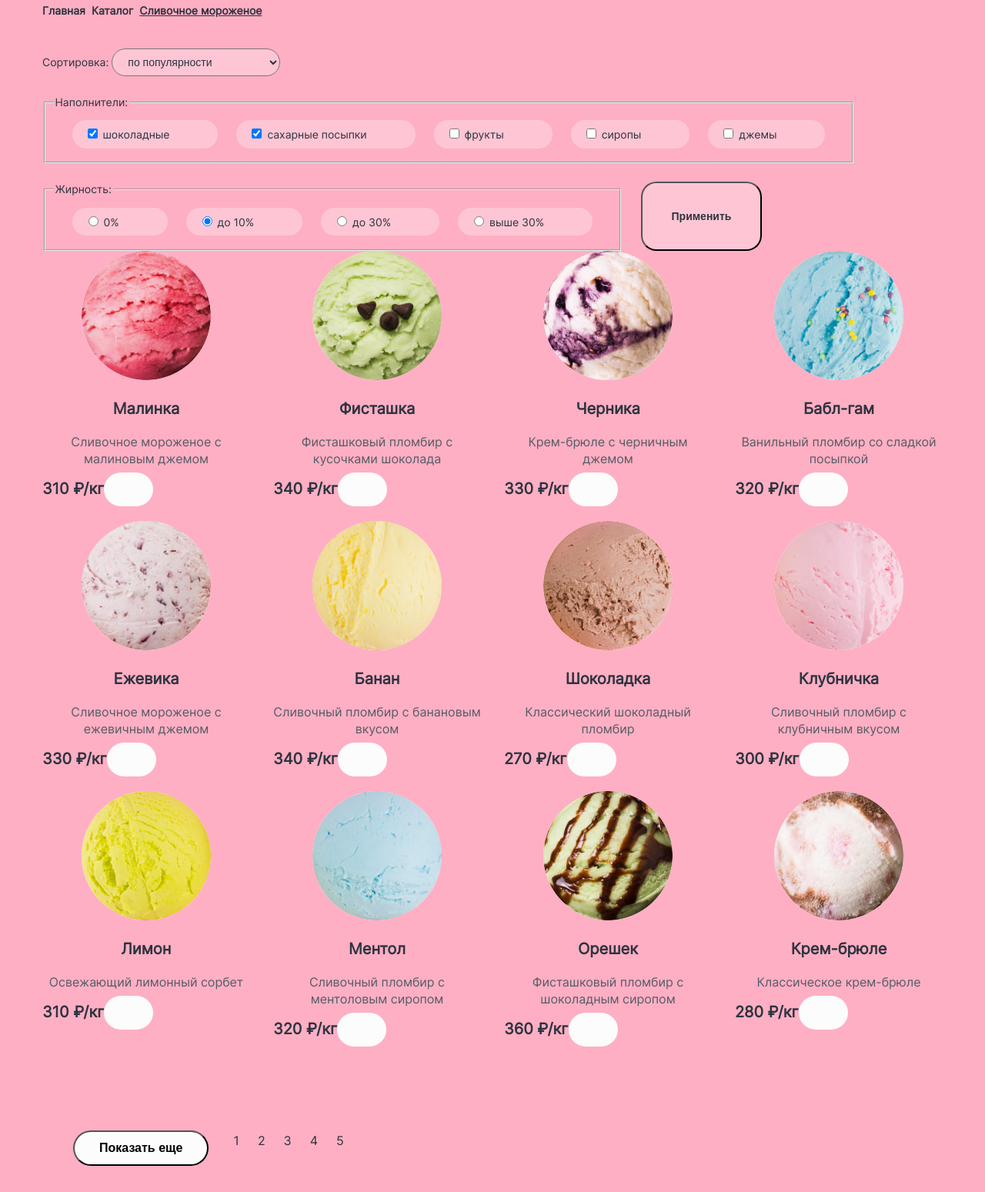
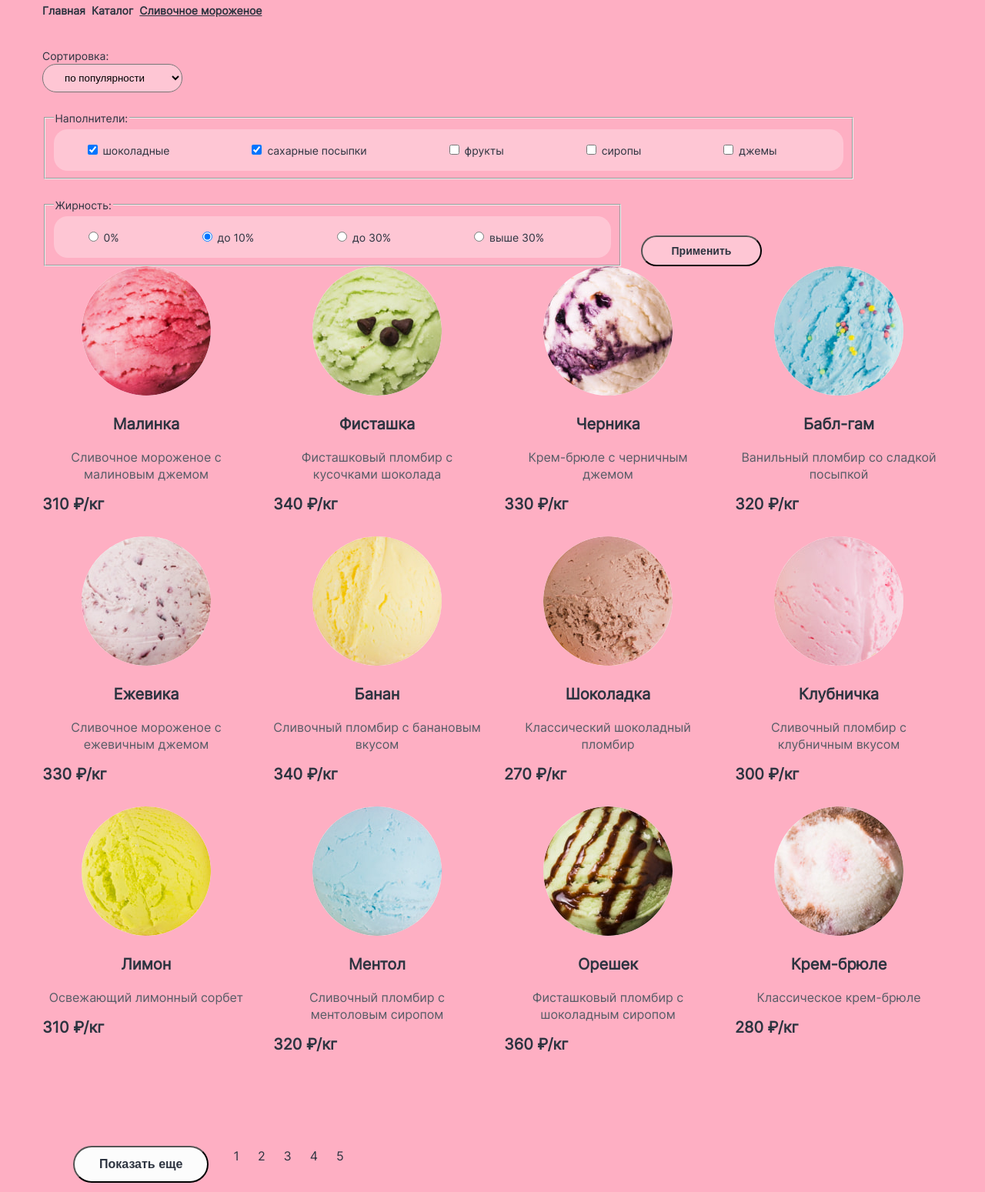
Before and after one commit to htmlacademy-htmlcss/2412429-gllacy-1, a plain HTML site: page catalog.html in a window 1280 px wide. Shown: the part 186-1735 px from the top of the page at 77% size. Drawn offline with Linux system fonts and the light colour scheme.

Commit message:
Добавляет микросетки на флексах

```diff
--- a/catalog.html
+++ b/catalog.html
@@ -77,32 +77,32 @@
 
             <fieldset class="catalog-filter-group">
               <legend class="catalog-filter-title">Наполнители:</legend>
-              <ul class="catalog-filter-list-item">
-                <li class="catalog-filter-list">
+              <ul class="catalog-filter-list">
+                <li class="catalog-filter-list-item">
                   <label class="control">
                     <input class="control-input" type="checkbox" name="fillers" value="chocolate" checked>
                     шоколадные
                   </label>
                 </li>
-                <li class="catalog-filter-list">
+                <li class="catalog-filter-list-item">
                   <label class="control">
                     <input class="control-input" type="checkbox" name="fillers" value="sugar" checked>
                     сахарные посыпки
                   </label>
                 </li>
-                <li class="catalog-filter-list">
+                <li class="catalog-filter-list-item">
                   <label class="control">
                     <input class="control-input" type="checkbox" name="fillers" value="fruits">
                     фрукты
                   </label>
                 </li>
-                <li class="catalog-filter-list">
+                <li class="catalog-filter-list-item">
                   <label class="control">
                     <input class="control-input" type="checkbox" name="fillers" value="syrups">
                     сиропы
                   </label>
                 </li>
-                <li class="catalog-filter-list">
+                <li class="catalog-filter-list-item">
                   <label class="control">
                     <input class="control-input" type="checkbox" name="fillers" value="jams">
                     джемы
@@ -113,26 +113,26 @@
 
             <fieldset class="catalog-filter-group">
               <legend class="catalog-filter-title">Жирность:</legend>
-              <ul class="catalog-filter-list-item">
-                <li class="catalog-filter-list">
+              <ul class="catalog-filter-list">
+                <li class="catalog-filter-list-item">
                   <label class="control">
                     <input class="control-input" type="radio" name="fat" value="0%">
                     0%
                   </label>
                 </li>
-                <li class="catalog-filter-list">
+                <li class="catalog-filter-list-item">
                   <label class="control">
                     <input class="control-input" type="radio" name="fat" value="до 10%" checked>
                     до 10%
                   </label>
                 </li>
-                <li class="catalog-filter-list">
+                <li class="catalog-filter-list-item">
                   <label class="control">
                     <input class="control-input" type="radio" name="fat" value="до 30%">
                     до 30%
                   </label>
                 </li>
-                <li class="catalog-filter-list">
+                <li class="catalog-filter-list-item">
                   <label class="control">
                     <input class="control-input" type="radio" name="fat" value="выше 30%">
                     выше 30%
@@ -140,7 +140,7 @@
                 </li>
               </ul>
             </fieldset>
-            <button class="button button-secondary" type="submit">Применить</button>
+            <button class="button button-secondary catalog-filter-button" type="submit">Применить</button>
           </form>
 
           <div class="products-column">
@@ -153,7 +153,7 @@
                   <p class="product-card-text">Сливочное мороженое с малиновым джемом</p>
                 </a>
                 <b class="product-card-price">310 ₽/кг</b>
-                <a class="product-card-button button" href="#!">
+                <a class="product-card-button" href="#!">
                   <p class="visually-hidden">Купить.</p>
                 </a>
               </li>
@@ -165,7 +165,7 @@
                   <p class="product-card-text">Фисташковый пломбир с кусочками шоколада</p>
                 </a>
                 <b class="product-card-price">340 ₽/кг</b>
-                <a class="product-card-button button" href="#!">
+                <a class="product-card-button" href="#!">
                   <p class="visually-hidden">Купить.</p>
                 </a>
               </li>
@@ -177,7 +177,7 @@
                   <p class="product-card-text">Крем-брюле с черничным джемом</p>
                 </a>
                 <b class="product-card-price">330 ₽/кг</b>
-                <a class="product-card-button button" href="#!">
+                <a class="product-card-button" href="#!">
                   <p class="visually-hidden">Купить.</p>
                 </a>
               </li>
@@ -189,7 +189,7 @@
                   <p class="product-card-text">Ванильный пломбир со сладкой посыпкой</p>
                 </a>
                 <b class="product-card-price">320 ₽/кг</b>
-                <a class="product-card-button button" href="#!">
+                <a class="product-card-button" href="#!">
                   <p class="visually-hidden">Купить.</p>
                 </a>
               </li>
@@ -201,7 +201,7 @@
                   <p class="product-card-text">Сливочное мороженое с ежевичным джемом</p>
                 </a>
                 <b class="product-card-price">330 ₽/кг</b>
-                <a class="product-card-button button" href="#!">
+                <a class="product-card-button" href="#!">
                   <p class="visually-hidden">Купить.</p>
                 </a>
               </li>
@@ -213,7 +213,7 @@
                   <p class="product-card-text">Сливочный пломбир с банановым вкусом</p>
                 </a>
                 <b class="product-card-price">340 ₽/кг</b>
-                <a class="product-card-button button" href="#!">
+                <a class="product-card-button" href="#!">
                   <p class="visually-hidden">Купить.</p>
                 </a>
               </li>
@@ -225,7 +225,7 @@
                   <p class="product-card-text">Классический шоколадный пломбир</p>
                 </a>
                 <b class="product-card-price">270 ₽/кг</b>
-                <a class="product-card-button button" href="#!">
+                <a class="product-card-button" href="#!">
                   <p class="visually-hidden">Купить.</p>
                 </a>
               </li>
@@ -237,7 +237,7 @@
                   <p class="product-card-text">Сливочный пломбир с клубничным вкусом</p>
                 </a>
                 <b class="product-card-price">300 ₽/кг</b>
-                <a class="product-card-button button" href="#!">
+                <a class="product-card-button" href="#!">
                   <p class="visually-hidden">Купить.</p>
                 </a>
               </li>
@@ -249,7 +249,7 @@
                   <p class="product-card-text">Освежающий лимонный сорбет</p>
                 </a>
                 <b class="product-card-price">310 ₽/кг</b>
-                <a class="product-card-button button" href="#!">
+                <a class="product-card-button" href="#!">
                   <p class="visually-hidden">Купить.</p>
                 </a>
               </li>
@@ -261,7 +261,7 @@
                   <p class="product-card-text">Сливочный пломбир с ментоловым сиропом</p>
                 </a>
                 <b class="product-card-price">320 ₽/кг</b>
-                <a class="product-card-button button" href="#!">
+                <a class="product-card-button" href="#!">
                   <p class="visually-hidden">Купить.</p>
                 </a>
               </li>
@@ -273,7 +273,7 @@
                   <p class="product-card-text">Фисташковый пломбир с шоколадным сиропом</p>
                 </a>
                 <b class="product-card-price">360 ₽/кг</b>
-                <a class="product-card-button button" href="#!">
+                <a class="product-card-button" href="#!">
                   <p class="visually-hidden">Купить.</p>
                 </a>
               </li>
@@ -285,7 +285,7 @@
                   <p class="product-card-text">Классическое крем-брюле</p>
                 </a>
                 <b class="product-card-price">280 ₽/кг</b>
-                <a class="product-card-button button" href="#!">
+                <a class="product-card-button" href="#!">
                   <p class="visually-hidden">Купить.</p>
                 </a>
               </li>
@@ -293,8 +293,9 @@
           </div>
 
           <div class="pagination-container">
-            <button class="button-pagination-show-more" type="button">Показать еще</button>
-            <ul class="slider-pagination">
+            <button class="button pagination-show-more" type="button">Показать еще</button>
+
+            <ul class="pagination">
               <li class="pagination-item">
                 <a class="pagination-link pagination-prev pagination-disabled">
                   <span class="visually-hidden">Предыдущая страница.</span>
@@ -332,17 +333,17 @@
           <h2 class="visually-hidden">Наши контакты.</h2>
           <ul class="social-list">
             <li class="social-list-item">
-              <a class="button-social" href="https://t.me/htmlacademy">
+              <a class="social-button" href="https://t.me/htmlacademy">
                 <span class="visually-hidden">Телеграмм.</span>
               </a>
             </li>
             <li class="social-list-item">
-              <a class="button-social" href="https://vk.com/htmlacademy">
+              <a class="social-button" href="https://vk.com/htmlacademy">
                 <span class="visually-hidden">Вконтакте.</span>
               </a>
             </li>
             <li class="social-list-item">
-              <a class="button-social" href="https://www.youtube.com/user/htmlacademyru">
+              <a class="social-button" href="https://www.youtube.com/user/htmlacademyru">
                 <span class="visually-hidden">Ютуб.</span>
               </a>
             </li>
--- a/styles/styles.css
+++ b/styles/styles.css
@@ -104,7 +104,7 @@ body {
   padding: 0;
 }
 
-.slader-list {
+.slider-list {
   margin: 0;
   padding: 0;
   display: flex;
@@ -129,23 +129,16 @@ body {
 
 .slider-text-description {
   width: 429px;
+  margin: 0;
   font-size: 18px;
   line-height: 24px;
 }
 
-.button {
-  text-align: center;
-  box-sizing: border-box;
-  padding: 12px 32px;
-  text-decoration: none;
-  border-radius: 26px;
-  background-color: #FCFCFC;
-  color: #2D3440;
-  font-weight: 700;
-}
-
-.present-columns {
+.slider-pagination {
   display: flex;
+  margin: 0;
+  padding: 0;
+  list-style-type: none;
 }
 
 .present-list {
@@ -153,12 +146,12 @@ body {
   grid-template-columns: repeat(2, 1fr);
   list-style-type: none;
   gap: 30px;
-  width: 507px;
 }
 
-.button-present {
-  font-weight: 700;
-  align-self: start
+.present-list-item {
+  padding: 36px 200px 36px 36px;
+  background-color: #FF7799;
+  border-radius: 16px;
 }
 
 .present-heading {
@@ -177,16 +170,6 @@ body {
   line-height: 30px;
 }
 
-.present-text {
-  width: 304px;
-}
-
-.present-list-item {
-  padding: 36px 200px 36px 36px;
-  background-color: #FF7799;
-  border-radius: 16px;
-}
-
 .products-title {
   width: 527px;
   margin: 0 auto;
@@ -196,6 +179,10 @@ body {
   text-align: center;
   padding-top: 80px;
   padding-bottom: 56px;
+}
+
+.present-button {
+  align-self: start
 }
 
 .product-cards {
@@ -322,15 +309,6 @@ body {
   height: 100%;
 }
 
-.button-important {
-  display: flex;
-  padding: 12px 32px;
-  justify-content: center;
-  border-radius: 26px;
-  background-color: #FF2F64;
-  color: #FCFCFC;
-}
-
 .form-wrapper {
   border-radius: 8px;
   background-color: #FCFCFC;
@@ -356,14 +334,6 @@ body {
   width: calc(50% - 21px);
   background-color: #FCFCFC;
   border-radius: 8px;
-}
-
-.contacts-wrapper {
-  background-color: #FCFCFC;
-  width: 343px;
-  height: 364px;
-  border-radius: 8px;
-  box-shadow: 0px 8px 16px 0px rgba(45, 52, 64, 0.12);
 }
 
 .contacts-user-title {
@@ -397,14 +367,25 @@ body {
   padding: 64px 763px 64px 64px;
   border-radius: 16px;
   background-repeat: no-repeat;
+  background-size: cover;
 }
 
-.contacts-list-item {
-  list-style-type: none;
+.contacts-wrapper {
+  background-color: #FCFCFC;
+  width: 253px;
+  padding: 40px;
+  border-radius: 8px;
+  box-shadow: 0px 8px 16px 0px rgba(45, 52, 64, 0.12);
+}
+
+.contacts-list {
+  margin: 0;
+  padding: 0;
+  list-style: none;
 }
 
 .contacts-title {
-  width: 179px;
+  font-size: 16px;
   font-weight: 400;
   line-height: 22px;
   color: #565C66;
@@ -515,14 +496,6 @@ body {
 }
 
 .catalog-filter-list {
-  font-size: 14px;
-  padding: 8px 63px 8px 16px;
-  border-radius: 18px;
-  background: var(--basic-extra-light-icon, rgba(252, 252, 252, 0.30));
-  color: #2D3440;
-}
-
-.catalog-filter-list-item {
   display: flex;
   flex-wrap: wrap;
   list-style-type: none;
@@ -530,6 +503,14 @@ body {
   margin: 0 auto;
   gap: 24px;
   align-items: center;
+  background: rgba(252, 252, 252, 0.30);
+  border-radius: 18px;
+}
+
+.catalog-filter-list-item {
+  font-size: 14px;
+  padding: 8px 63px 8px 16px;
+  color: #2D3440;
 }
 
 .catalog-filter-group {
@@ -540,11 +521,15 @@ body {
   font-size: 14px;
 }
 
+.catalog-filter-button {
+  align-self: flex-end;
+}
+
 .catalog-filter-item {
   font-size: 14px;
 }
 
-.button-pagination-show-more {
+.pagination-show-more {
   font-size: 16px;
   font-weight: 700;
   border-radius: 26px;
@@ -557,15 +542,13 @@ body {
   padding: 40px;
 }
 
-.slider-pagination {
-    display: flex;
-    margin: 0;
-    padding: 0;
-    list-style-type: none;
-}
-
-.pagination-item:not(:last-child) {
-  margin-right: 8px;
+.pagination {
+  display: flex;
+  flex-wrap: wrap;
+  margin: 0;
+  padding: 0;
+  list-style-type: none;
+  gap: 8px;
 }
 
 .pagination-link {
@@ -578,9 +561,11 @@ body {
 }
 
 .button {
+  display: inline-block;
   text-align: center;
   box-sizing: border-box;
   padding: 12px 32px;
+  line-height: 20px;
   text-decoration: none;
   border-radius: 26px;
   background-color: #FCFCFC;
@@ -588,30 +573,13 @@ body {
   font-weight: 700;
 }
 
-.button-important-form {
-  margin: 40px 53px 278px 40px;
-}
-
 .button-important {
-  display: flex;
-  padding: 12px 32px;
-  justify-content: center;
-  border-radius: 26px;
   background-color: #FF2F64;
   color: #FCFCFC;
 }
 
-.button-pagination-show-more {
-  font-size: 16px;
-  font-weight: 700;
-  border-radius: 26px;
-  background-color: #FCFCFC;
-  padding: 12px 32px;
-}
-
 .button-secondary {
   font-size: 14px;
-  font-weight: 700;
   padding: 8px 38px;
   border-radius: 20px;
   background: rgba(252, 252, 252, 0.30);
```
Also changed, not shown: index.html (+14 -14 lines).
